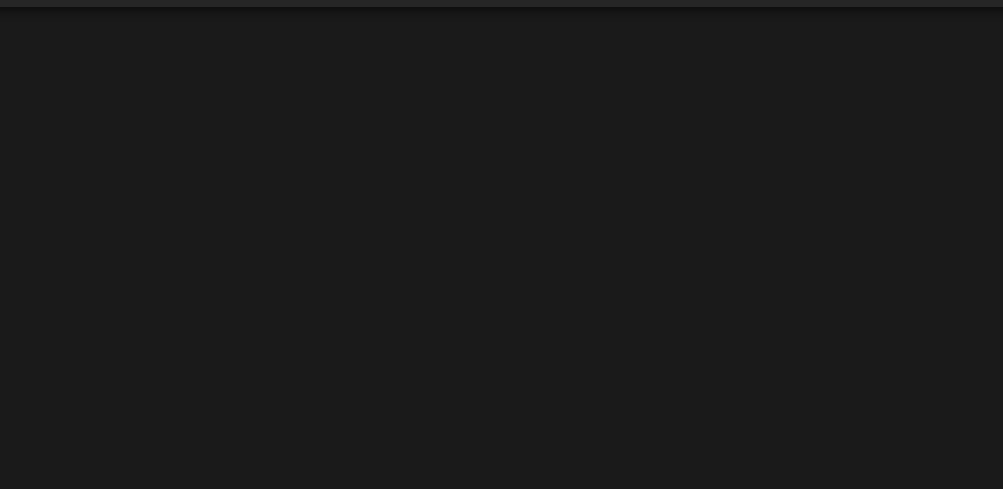
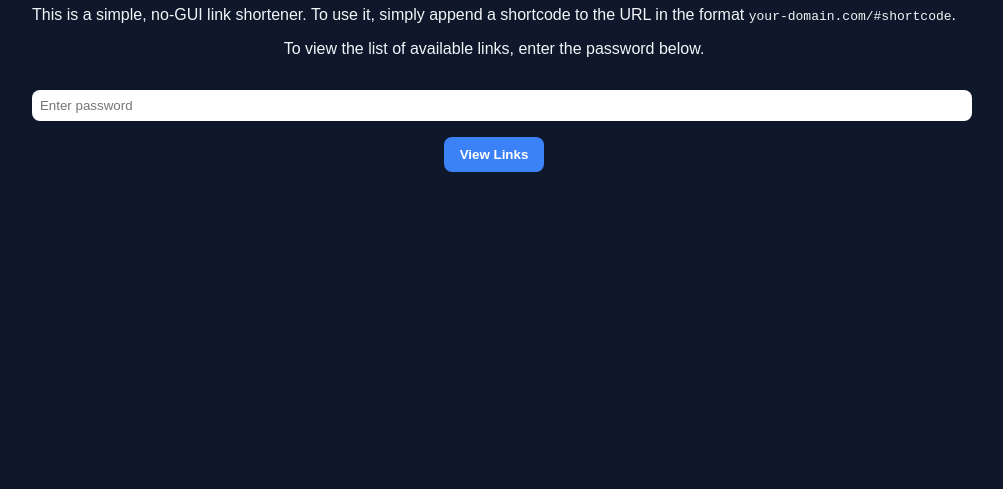
Before and after one commit to ElectroBoy10/Link-shortner, a plain HTML site: page index.html in a window 1280 px wide. Shown: the part 351-840 px from the top of the page, without its empty margins (146-1149 px from the left). After the commit the page ends 800 px from the top, so only its background shows below. Drawn offline with Linux system fonts and the light colour scheme.

Commit message:
Update index.html
Testing

Original

        body {
            font-family: sans-serif;
            background-color: #1a1a1a;
            color: #e0e0e0;
            margin: 0;
            padding: 20px;
            display: flex;
            flex-direction: column;
            align-items: center;
            justify-content: flex-start;
            min-height: 100vh;
            text-align: center;
        }
        .container {
            max-width: 90%;
            width: 100%;
            padding: 20px;
            background-color: #262626;
            border-radius: 8px;
            box-shadow: 0 4px 10px rgba(0, 0, 0, 0.5);
            margin-top: 50px;
        }
        h1, h2 {
            color: #ffffff;
            font-weight: 300;
        }
        p, code {
            color: #b3b3b3;
        }
        .link-list {
            list-style-type: none;
            padding: 0;
            width: 100%;
            text-align: left;
        }
        .link-list li {
            background-color: #333;
            margin: 10px 0;
            padding: 15px;
            border-radius: 6px;
            box-shadow: 0 2px 5px rgba(0, 0, 0, 0.3);
            overflow-wrap: break-word;
        }
        .error {
            color: #e06c75;
        }
        .password-input {
            margin-top: 20px;
            display: flex;
            flex-direction: column;
            align-items: center;
            width: 100%;
        }
        .password-input input {
            padding: 12px;
            width: 80%;
            margin-bottom: 10px;
            border: 1px solid #444;
            border-radius: 4px;
            background-color: #383838;
            color: #e0e0e0;
            font-size: 1rem;
        }
        .password-input button {
            padding: 12px 20px;
            width: 80%;
            border: none;
            border-radius: 4px;
            background-color: #5d5d5d;
            color: #ffffff;
            cursor: pointer;
            font-size: 1rem;
            transition: background-color 0.2s;
        }
        .password-input button:hover {
            background-color: #7a7a7a;
        }
        #redirect-section h1 {
            color: #98c379;
        }

```diff
--- a/index.html
+++ b/index.html
@@ -6,85 +6,58 @@
     <title>Link Shortener</title>
     <style>
 body {
-            font-family: sans-serif;
-            background-color: #1a1a1a;
-            color: #e0e0e0;
-            margin: 0;
-            padding: 20px;
+      background: #0f172a;
+      color: #f1f5f9;
+      font-family: Arial, sans-serif;
+      margin: 0; padding: 0;
       display: flex;
-            flex-direction: column;
+      justify-content: center;
       align-items: center;
-            justify-content: flex-start;
-            min-height: 100vh;
+      height: 100vh;
       text-align: center;
     }
-        .container {
-            max-width: 90%;
-            width: 100%;
-            padding: 20px;
-            background-color: #262626;
-            border-radius: 8px;
-            box-shadow: 0 4px 10px rgba(0, 0, 0, 0.5);
-            margin-top: 50px;
+    .card {
+      background: #1e293b;
+      padding: 2rem;
+      border-radius: 1rem;
+      box-shadow: 0 8px 20px rgba(0,0,0,0.6);
+      width: 90%; max-width: 500px;
     }
-        h1, h2 {
-            color: #ffffff;
-            font-weight: 300;
-        }
-        p, code {
-            color: #b3b3b3;
-        }
-        .link-list {
-            list-style-type: none;
-            padding: 0;
-            width: 100%;
-            text-align: left;
-        }
-        .link-list li {
-            background-color: #333;
-            margin: 10px 0;
-            padding: 15px;
-            border-radius: 6px;
-            box-shadow: 0 2px 5px rgba(0, 0, 0, 0.3);
-            overflow-wrap: break-word;
-        }
-        .error {
-            color: #e06c75;
-        }
-        .password-input {
-            margin-top: 20px;
-            display: flex;
-            flex-direction: column;
-            align-items: center;
+    input[type=password] {
+      padding: 0.5rem;
+      border-radius: 0.5rem;
+      border: none;
+      margin-top: 1rem;
       width: 100%;
     }
-        .password-input input {
-            padding: 12px;
-            width: 80%;
-            margin-bottom: 10px;
-            border: 1px solid #444;
-            border-radius: 4px;
-            background-color: #383838;
-            color: #e0e0e0;
-            font-size: 1rem;
+    button {
+      margin-top: 1rem;
+      padding: 0.6rem 1rem;
+      border: none;
+      border-radius: 0.5rem;
+      background: #3b82f6;
+      color: white;
+      font-weight: bold;
+      cursor: pointer;
     }
-        .password-input button {
-            padding: 12px 20px;
-            width: 80%;
-            border: none;
-            border-radius: 4px;
-            background-color: #5d5d5d;
-            color: #ffffff;
-            cursor: pointer;
-            font-size: 1rem;
-            transition: background-color 0.2s;
+    button:hover {
+      background: #2563eb;
     }
-        .password-input button:hover {
-            background-color: #7a7a7a;
+    ul {
+      list-style: none;
+      padding: 0;
     }
-        #redirect-section h1 {
-            color: #98c379;
+    li {
+      margin: 0.5rem 0;
     }
+    a {
+      color: #38bdf8;
+      text-decoration: none;
+    }
+    a:hover {
+      text-decoration: underline;
+    }
+    .error { color: #f87171; margin-top: 1rem; }
     </style>
 </head>
 <body>
```
Lines whose indentation alone changed are shown as unchanged.
